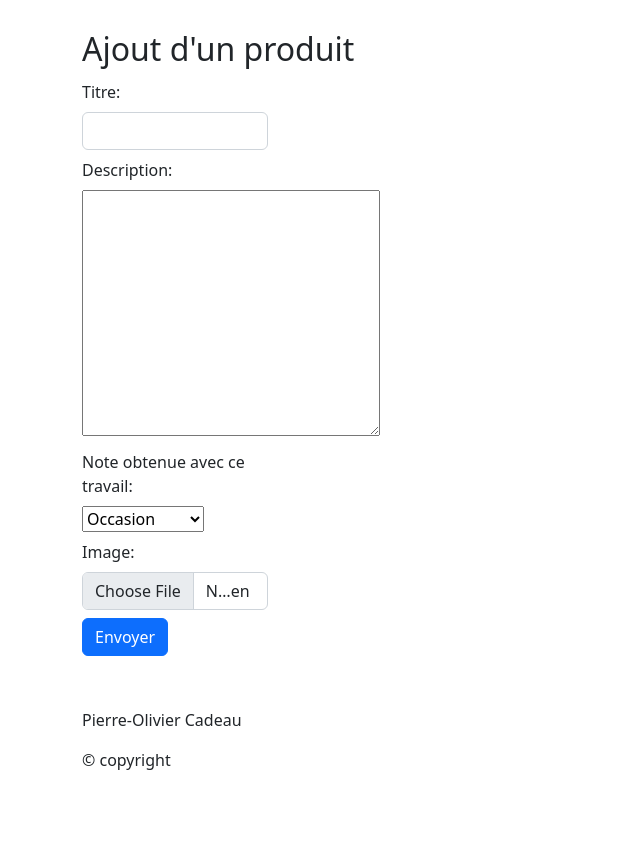
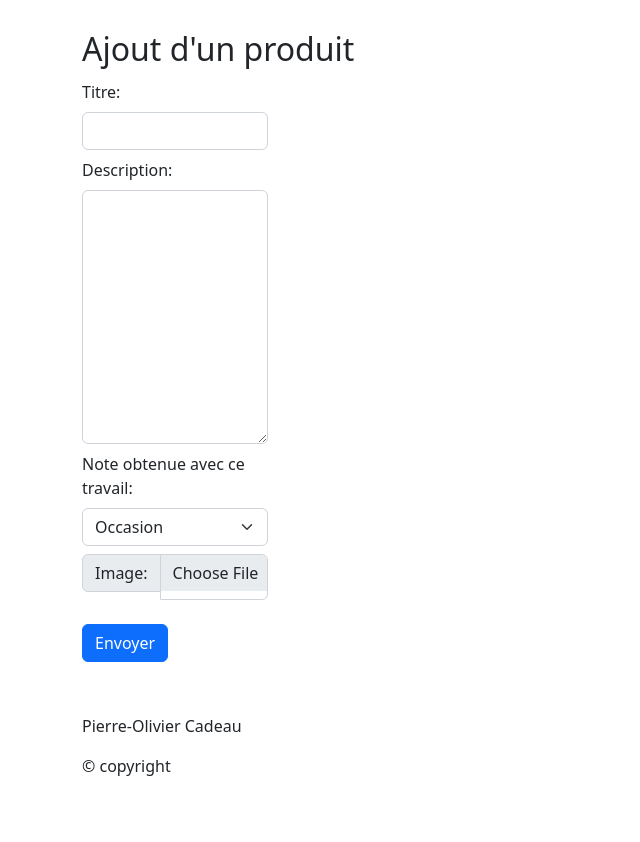
Before and after one commit to pierreolivierc/tp1Web, a Flask app: page /ajout_article in a window 1280 px wide. Shown: the part 120-962 px from the top of the page, without its empty margins (0-640 px from the left). Before the commit the page ends 890 px from the top, so only its background shows below. Run offline with Flask 3, Linux system fonts and the light colour scheme; some libraries are stand-ins or nearby versions.

Commit message:
formulaire avancement bootstrap

```diff
--- a/tp1_troqueur/tp1_PierreOlivierCadeau/app.py
+++ b/tp1_troqueur/tp1_PierreOlivierCadeau/app.py
@@ -32,7 +32,7 @@ def lister_routes():
             'nom': "Ajout d'un produit"
         },
         {
-            'route': '/details_objet',
+            'route': '/liste_tous_les_objets',
             'nom': 'Tous les produits'
         }
     ]
@@ -106,16 +106,21 @@ def ajout_article():
             routes=lister_routes()
         )
 
-@app.route('/details_objet')
+@app.route('/liste_tous_les_objets')
 def liste_article():
-    """Page d'index"""
-    return render_template(
-        'article.jinja',
-        titre_onglet='Tous les produits',
-        titre_h1='Bonjour!',
-        message='Bienvenu sur la démo des template!',
-        routes=lister_routes()
-    )
+    """faire une boucle pour afficher tous les objets"""
+
+    tous_les_objets = recuperation_objet()
+
+    #afficher plusieurs card
+    for un_objet in tous_les_objets:
+        return render_template(
+            'article.jinja',
+            titre_onglet='Tous les produits',
+            titre_h1='Bonjour!',
+            message= tous_les_objets,
+            routes=lister_routes()
+        )
 
 
 def insertion_objet(u_titre, u_description, u_photo, u_categorie):
@@ -144,3 +149,14 @@ def recuperation_id_categorie(u_categorie):
                 'WHERE description = %s', (u_categorie,)
             )
             return curseur.fetchone()
+
+def recuperation_objet():
+    """Pour recuperer tous les objets"""
+
+    with bd.creer_connexion() as connexion:
+        with connexion.get_curseur() as curseur:
+            # Insertion de objet
+            curseur.execute(
+                'SELECT * FROM `objets` '
+            )
+            return curseur.fetchone()
--- a/tp1_troqueur/tp1_PierreOlivierCadeau/templates/formulaire.jinja
+++ b/tp1_troqueur/tp1_PierreOlivierCadeau/templates/formulaire.jinja
@@ -5,27 +5,27 @@
         <h2>Ajout d'un produit</h2>
         <form action="#" method="post">
                 <div>
-                    <label for="titre">Titre:</label>
-                    <input type="text" name="titre" id="titre" />
+                    <label for="titre" class="form-label">Titre:</label>
+                    <input type="text" class="form-control" name="titre" id="titre" />
                 </div>
                 <div>
-                    <label for="description">Description:</label>
-                    <textarea id="description" name="description" cols="30" rows="10"></textarea>
+                    <label for="description" class="form-label" >Description:</label>
+                    <textarea id="description" class="form-control" name="description" cols="30" rows="10"></textarea>
                 </div>
                 <div>
-                    <label for="categorie">Note obtenue avec ce travail:</label>
-                    <select name="categorie" id="categorie">
+                    <label for="categorie" class="form-label">Note obtenue avec ce travail:</label>
+                    <select name="categorie" class="form-select" id="categorie">
                         <option value="Occasion">Occasion</option>
                         <option value="Presque neuf">Presque neuf</option>
                         <option value="Neuf">Neuf</option>
                     </select>
                 </div>
-                <div>
-                    <label for="image">Image:</label>
-                    <input type="file" name="image" id="image" accept="image/png, image/jpeg"/>
+                <div class="input-group mb-3">
+                    <label for="image" class="input-group-text">Image:</label>
+                    <input type="file" class="form-control" name="image" id="image" accept="image/png, image/jpeg"/>
                 </div>
                 <div>
-                    <button type="submit">Envoyer</button>
+                    <button type="submit" class="btn btn-primary">Envoyer</button>
                 </div>
         </form>
 
```
